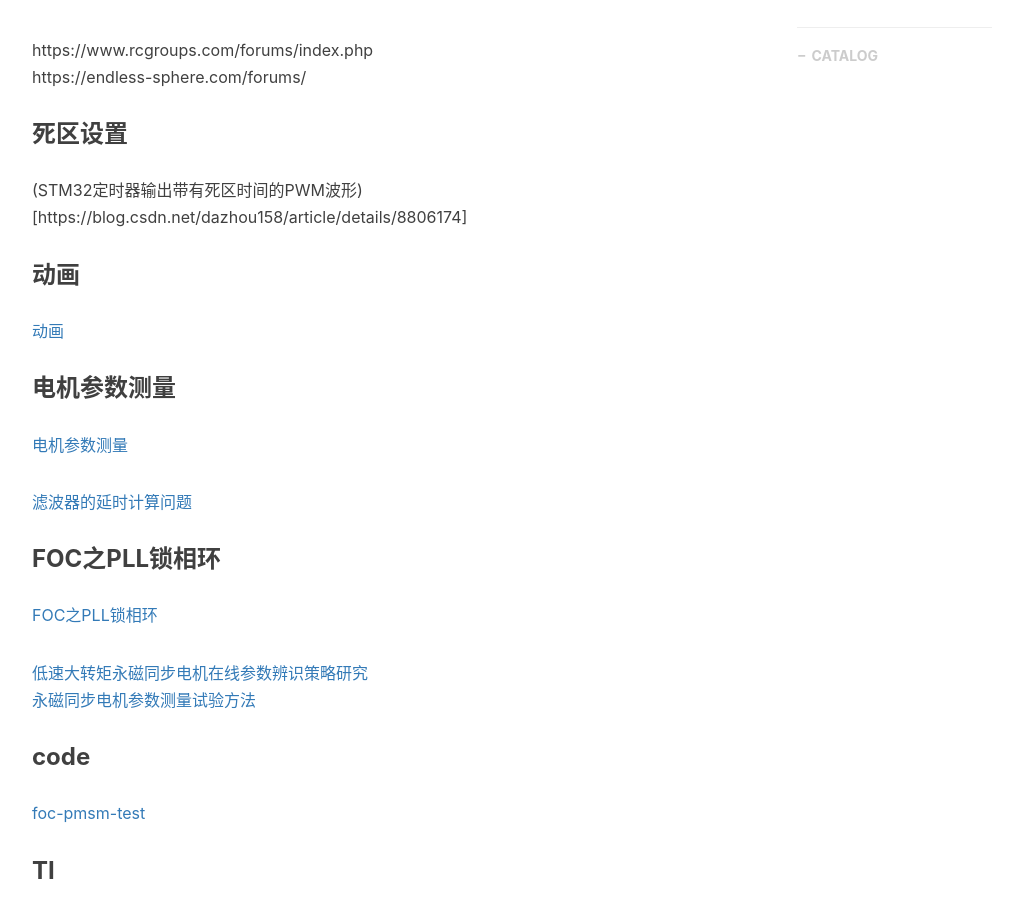
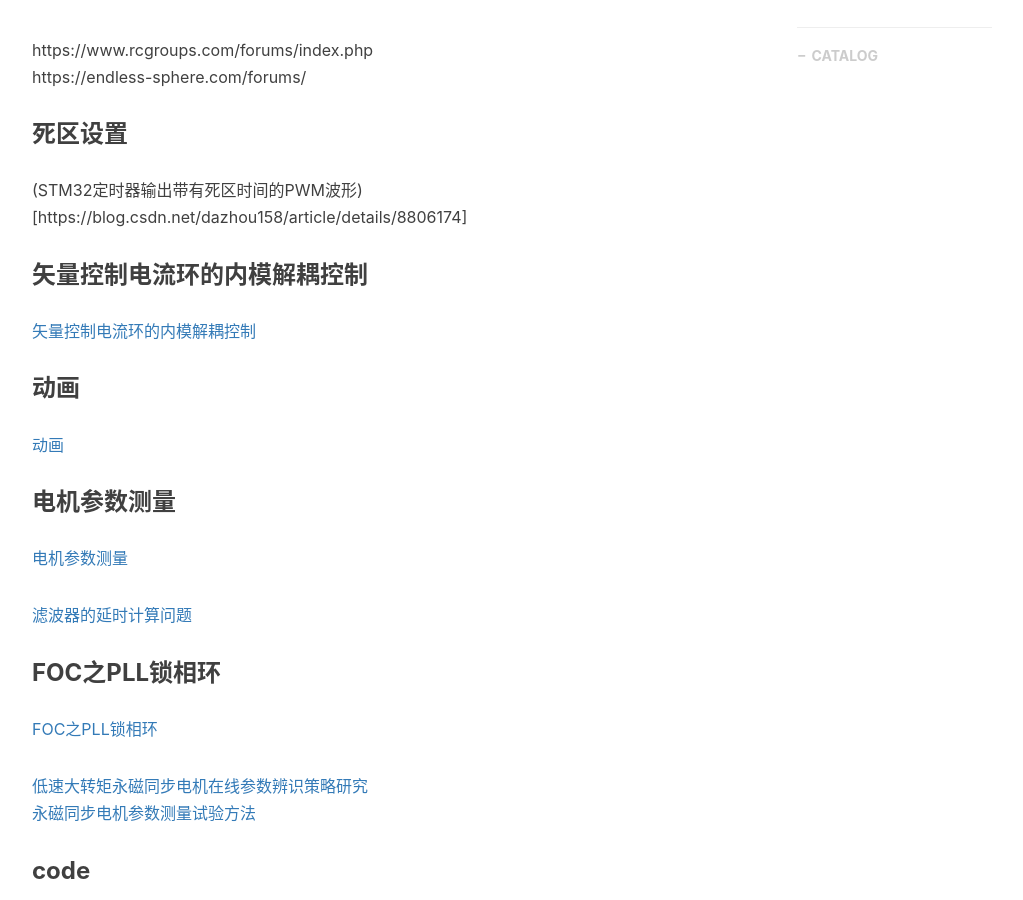
Before and after one commit to gary-robotics/dlward, a Jekyll site: the page built from _posts/2018-10-09-FOC-2018.markdown, in a window 1280 px wide and 900 px high, scrolled down 536 px. Shown: the whole window, without its empty margins (233-1256 px from the left). Built offline with Jekyll 4.4.1, drawn with Linux system fonts in a browser that asks for light colours; nearby versions of some CDN libraries; comment, search, counter and statistics services are not loaded.

Commit message:
Update 2018-10-09-FOC-2018.markdown

```diff
--- a/_posts/2018-10-09-FOC-2018.markdown
+++ b/_posts/2018-10-09-FOC-2018.markdown
@@ -13,6 +13,10 @@ https://www.rcgroups.com/forums/index.php
 https://endless-sphere.com/forums/
 ### 死区设置
 (STM32定时器输出带有死区时间的PWM波形)[https://blog.csdn.net/dazhou158/article/details/8806174]
+
+### 矢量控制电流环的内模解耦控制
+[矢量控制电流环的内模解耦控制](https://wenku.baidu.com/view/56811a6825c52cc58bd6befb.html?sxts=1574824277281)
+
 
 ### 动画
 [动画](https://zhuanlan.zhihu.com/p/82694816)
```
